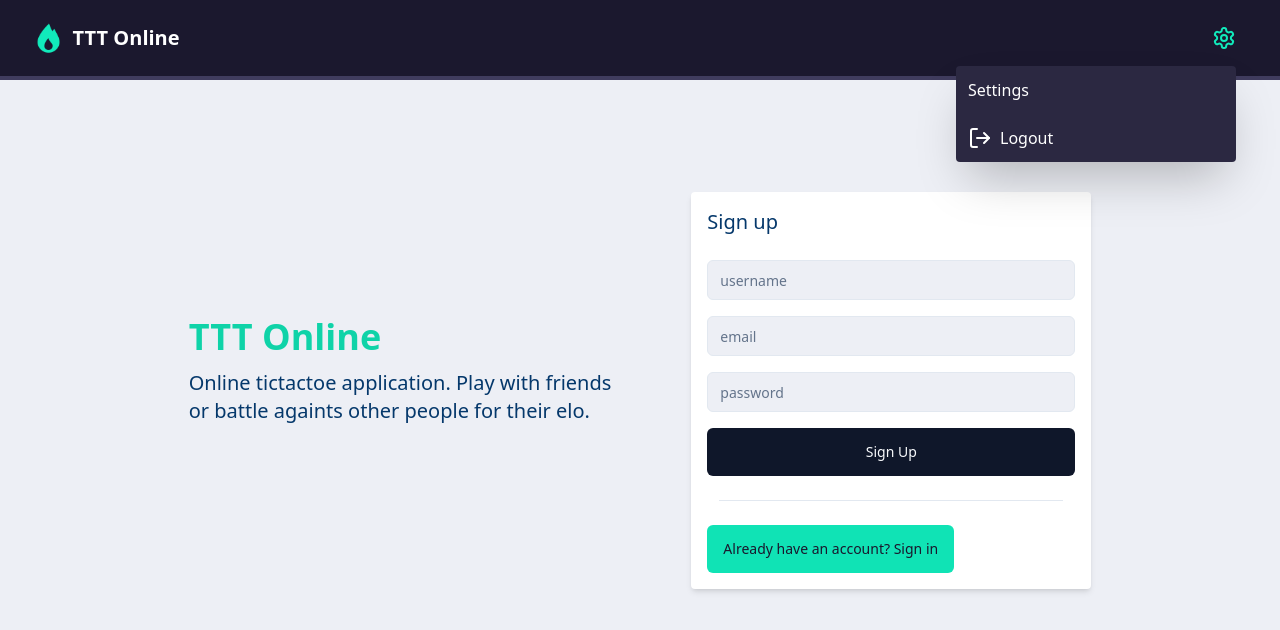
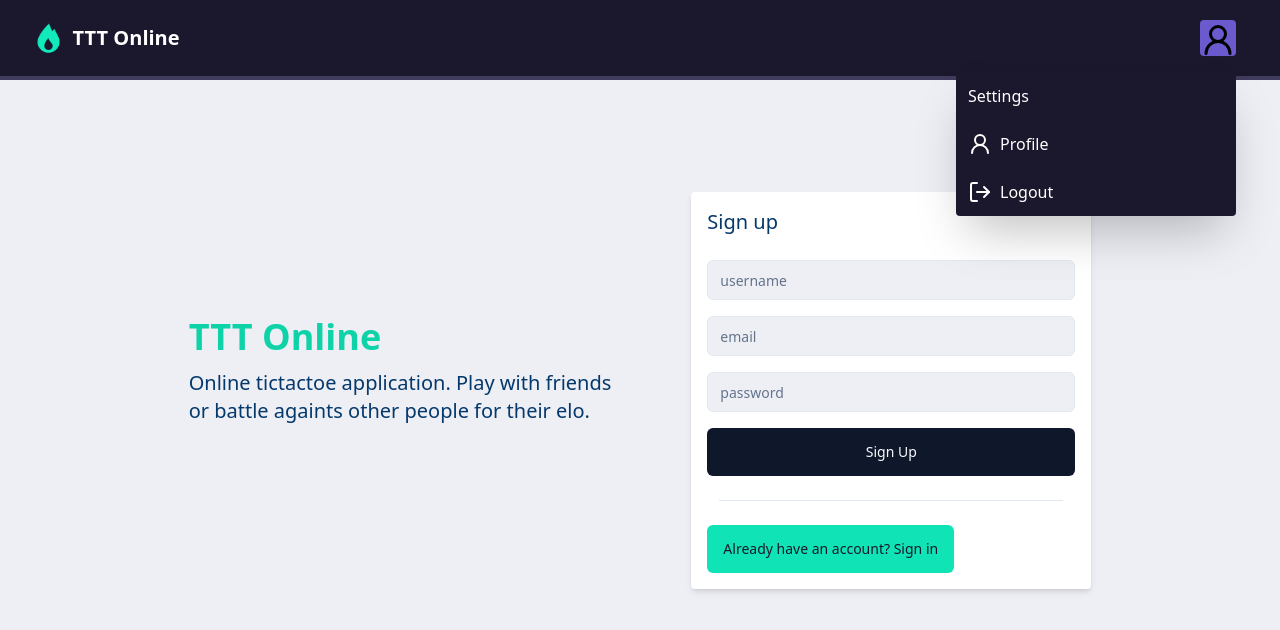
Before and after one commit to nassorc/OnlineTicTacToe-client, a React (Vite) app: page /signup in a window 1280 px wide. Both pictures are taken after a click on the item 1224 px from the left and 38 px from the top of the page. Shown: the top 630 px of the page. Built offline with nearby package versions, Linux system fonts and the light colour scheme.

Commit message:
Updated Header component

```diff
--- a/src/components/dropdown/DropdownMenu.tsx
+++ b/src/components/dropdown/DropdownMenu.tsx
@@ -7,7 +7,7 @@ export default function DropdownMenu(props: PropsType) {
   const { show } = props;
   return(
     <div
-      className="mx-3 mt-4 absolute top-full right-0 w-[280px] bg-base-500 rounded-sm shadow-2xl"
+      className="mx-3 mt-4 absolute top-full right-0 w-[280px] bg-site-base rounded-sm shadow-2xl"
       style={{
         display: show ? "block" : "none"
       }}
--- a/src/components/navbar/Header.tsx
+++ b/src/components/navbar/Header.tsx
@@ -57,41 +57,23 @@ export default function Header() {
   return (
     <header className="fixed top-0 z-[99] w-full bg-base-600 bg-[#0b132b] h-20 border-b-4 border-base-200 text-white">
       <div className="container mx-auto h-full flex items-center ">
-        <div className="flex items-center space-x-2 text-xl font-bold text-white min-w-max">
+        <a href="/" className="flex items-center space-x-2 text-xl font-bold text-white min-w-max">
           <img
             className="w-[20%] min-h-full block object-contain"
             src="/images/icons48.png"
             alt="logo image"
           />
           <h2>TTT Online</h2>
-        </div>
+        </a>
         <Navbar>
-          {/* <NavLink
-            ref={notificationsDropdownRef}
-            selected={showNotification}
-            onClick={() => {
-              // setMenu("notification")
-              setShowNotification(!showNotification)
-            }}
-            icon={<Users2 />}
-          >
-            <div className="absolute h-2 rounded-full bg-green-400"></div>
-            <DropdownMenu show={showNotification}>
-              <DropdownHeader>
-                Friend Requests
-              </DropdownHeader>
-              <DropdownItem
-                rightIcon={<div className="flex"><Check/><X/></div>}
-              >
-                <span>UserA</span>
-              </DropdownItem>
-            </DropdownMenu>
-          </NavLink> */}
-
           <NavLink
             ref={settingsDropdownRef}
             selected={showSettings}
-            icon={<Icons.settings />}
+            icon={
+              <div className="flex justify-center items-end bg-[slateblue] w-9 h-9 rounded-sm overflow-hidden">
+                <Icons.user className="relative top-2 text-black" size={48}/>
+              </div>
+            }
             onClick={() => {
               // setMenu("settings");
               setShowSettings(!showSettings);
@@ -101,11 +83,13 @@ export default function Header() {
               <DropdownHeader>
                 Settings
               </DropdownHeader>
-              {/* <DropdownItem
-                leftIcon={<User />}
-              >
-                Profile
-              </DropdownItem> */}
+              <a href="/profile">
+                <DropdownItem
+                  leftIcon={<Icons.user />}
+                >
+                  Profile
+                </DropdownItem>
+              </a>
               <DropdownItem
                 onClick={(e) => {
                   logoutUser(authDispatch as React.Dispatch<AuthActionType>, AUTH_ACTIONS);
```
